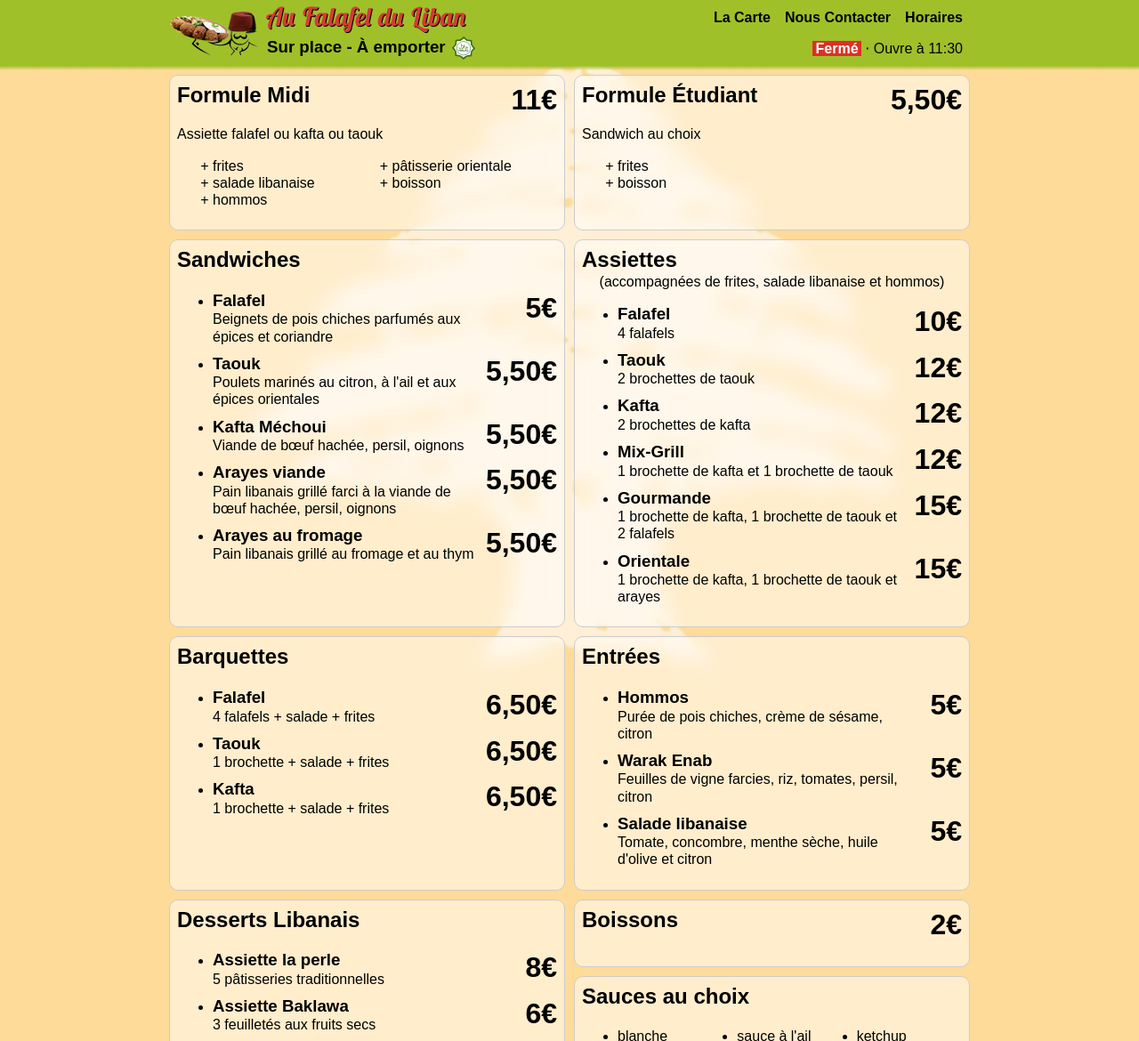
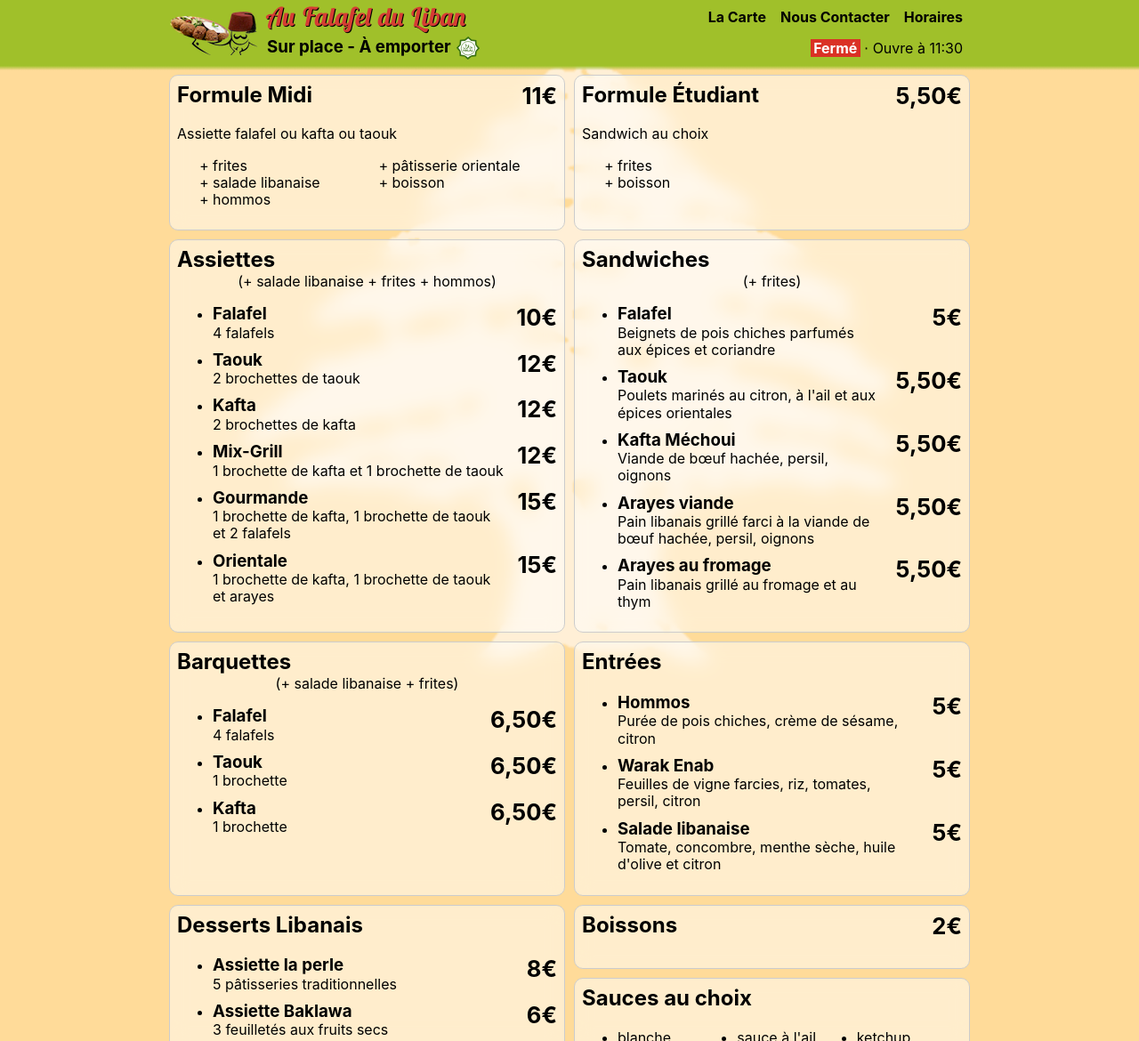
Before and after one commit to lepalaisduliban/aufalafelduliban.com, a plain HTML site: page index.html in a window 1280 px wide. Shown: the top 1170 px of the page at 89% size. Drawn offline with Linux system fonts and the light colour scheme.

Commit message:
Update page to new version

```diff
--- a/index.html
+++ b/index.html
@@ -26,7 +26,7 @@
     }
     html {
       background: hsl(39, 100%, 80%);
-      font: 16px/1.2 Arial, sans-serif;
+      font: 16px/1.2 -apple-system, BlinkMacSystemFont, "Segoe UI", Roboto, Oxygen-Sans, Ubuntu, Cantarell, "Helvetica Neue", sans-serif;
       scroll-behavior: smooth;
     }
     .header-wrapper {
@@ -269,13 +269,15 @@
       list-style: '+ ';
     }
     section .price {
-      width: 60px;
       float: right;
-      font-size: 2rem;
+      font-size: 1.6rem;
       font-weight: bold;
       text-align: right;
     }
-    section.long-prices .price {
+    section ul .price {
+      width: 60px;
+    }
+    section.long-prices ul .price {
       width: 90px;
     }
     #formule-midi ul {
@@ -288,7 +290,9 @@
     #desserts li {
       margin: 10px 0;
     }
-    #assiettes > p {
+    #sandwiches > p,
+    #assiettes > p,
+    #barquettes > p {
       margin-top: -1.245rem;
       text-align: center;
     }
@@ -363,7 +367,7 @@
         <li>boisson</li>
       </ul>
     </section>
-    <section id="formule-etudiant" class="long-prices">
+    <section id="formule-etudiant">
       <span class="price">5,50€</span>
       <h2>Formule Étudiant</h2>
       <p>Sandwich au choix</p>
@@ -372,39 +376,9 @@
         <li>boisson</li>
       </ul>
     </section>
-    <section id="sandwiches" class="long-prices">
-      <h2>Sandwiches</h2>
-      <ul>
-        <li>
-          <span class="price">5€</span>
-          <h3>Falafel</h3>
-          <p>Beignets de pois chiches parfumés aux épices et coriandre</p>
-        </li>
-        <li>
-          <span class="price">5,50€</span>
-          <h3>Taouk</h3>
-          <p>Poulets marinés au citron, à l'ail et aux épices orientales</p>
-        </li>
-        <li>
-          <span class="price">5,50€</span>
-          <h3>Kafta Méchoui</h3>
-          <p>Viande de bœuf hachée, persil, oignons</p>
-        </li>
-        <li>
-          <span class="price">5,50€</span>
-          <h3>Arayes viande</h3>
-          <p>Pain libanais grillé farci à la viande de bœuf hachée, persil, oignons</p>
-        </li>
-        <li>
-          <span class="price">5,50€</span>
-          <h3>Arayes au fromage</h3>
-          <p>Pain libanais grillé au fromage et au thym</p>
-        </li>
-      </ul>
-    </section>
     <section id="assiettes">
       <h2>Assiettes</h2>
-      <p>(accompagnées de frites, salade libanaise et hommos)</p>
+      <p>(+ salade libanaise + frites + hommos)</p>
       <ul>
         <li>
           <span class="price">10€</span>
@@ -438,23 +412,55 @@
         </li>
       </ul>
     </section>
+    <section id="sandwiches" class="long-prices">
+      <h2>Sandwiches</h2>
+      <p>(+ frites)</p>
+      <ul>
+        <li>
+          <span class="price">5€</span>
+          <h3>Falafel</h3>
+          <p>Beignets de pois chiches parfumés aux épices et coriandre</p>
+        </li>
+        <li>
+          <span class="price">5,50€</span>
+          <h3>Taouk</h3>
+          <p>Poulets marinés au citron, à l'ail et aux épices orientales</p>
+        </li>
+        <li>
+          <span class="price">5,50€</span>
+          <h3>Kafta Méchoui</h3>
+          <p>Viande de bœuf hachée, persil, oignons</p>
+        </li>
+        <li>
+          <span class="price">5,50€</span>
+          <h3>Arayes viande</h3>
+          <p>Pain libanais grillé farci à la viande de bœuf hachée, persil, oignons</p>
+        </li>
+        <li>
+          <span class="price">5,50€</span>
+          <h3>Arayes au fromage</h3>
+          <p>Pain libanais grillé au fromage et au thym</p>
+        </li>
+      </ul>
+    </section>
     <section id="barquettes" class="long-prices">
       <h2>Barquettes</h2>
+      <p>(+ salade libanaise + frites)</p>
       <ul>
         <li>
           <span class="price">6,50€</span>
           <h3>Falafel</h3>
-          <p>4 falafels + salade + frites</p>
+          <p>4 falafels</p>
         </li>
         <li>
           <span class="price">6,50€</span>
           <h3>Taouk</h3>
-          <p>1 brochette + salade + frites</p>
+          <p>1 brochette</p>
         </li>
         <li>
           <span class="price">6,50€</span>
           <h3>Kafta</h3>
-          <p>1 brochette + salade + frites</p>
+          <p>1 brochette</p>
         </li>
       </ul>
     </section>
```
